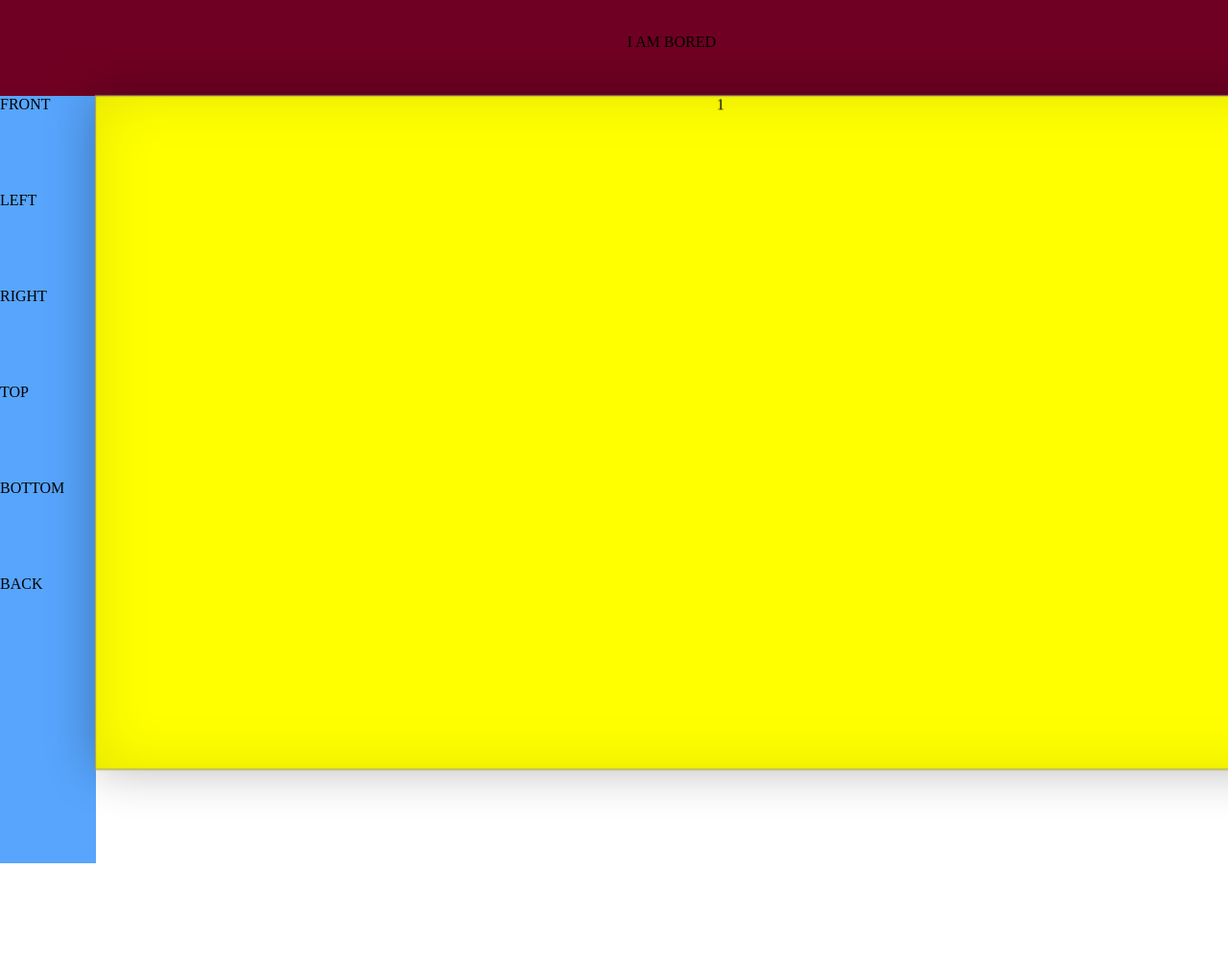
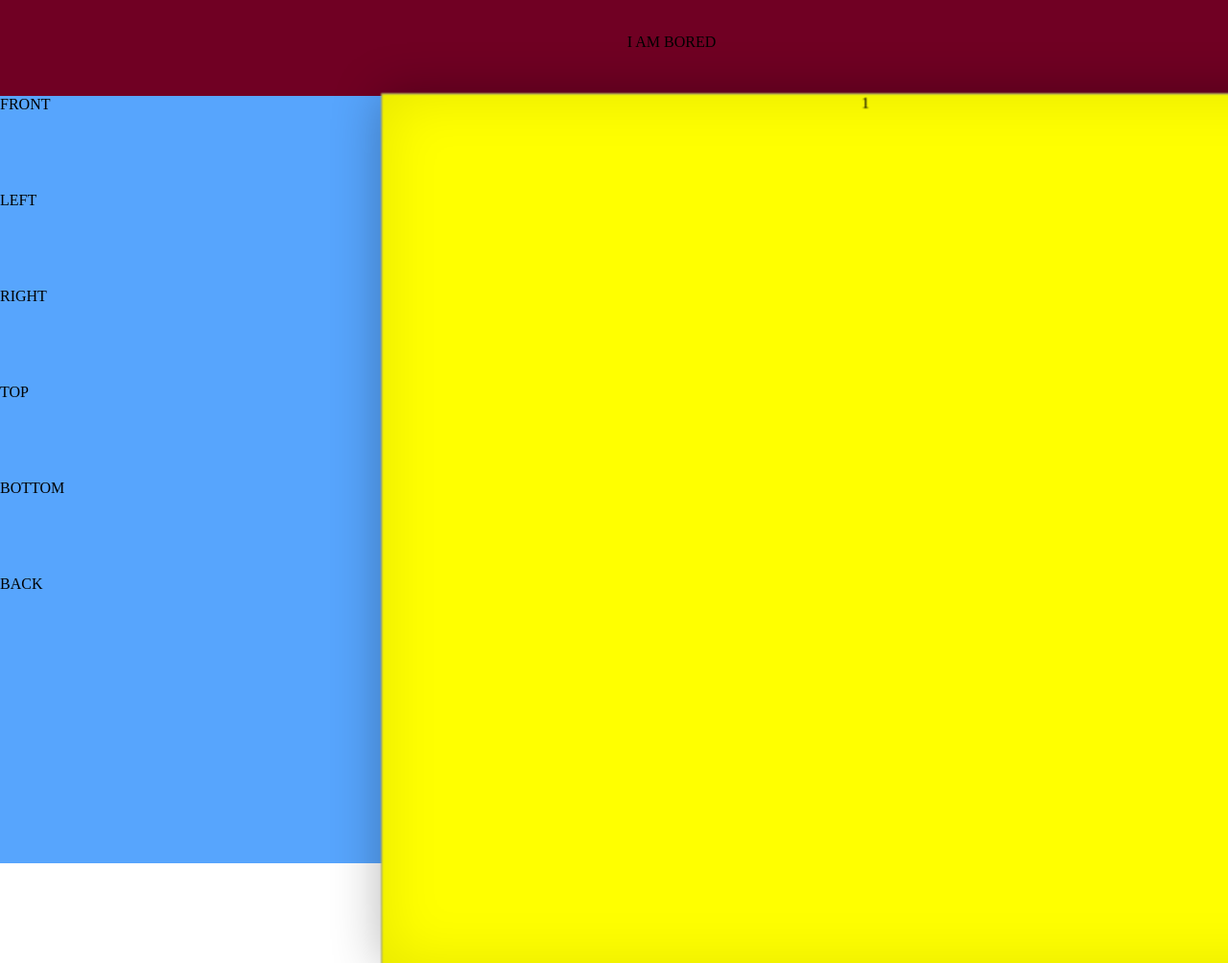
Before and after one commit to ajayrfhp/very-bad, a plain HTML site: page index.html in a window 1280 px wide. Shown: the top 1004 px of the page at 96% size. Before the commit the page ends 900 px from the top, so only its background shows below. Drawn offline with Linux system fonts and the light colour scheme.

Commit message:
slighty better :)

```diff
--- a/css/style.css
+++ b/css/style.css
@@ -1,9 +1,8 @@
-
 .navigation
 {
   background:#57A5FD;
   height:800px;
-  width:100px;
+  width:400px;
   position:absolute;
   top:100px;
   left:0px;
@@ -26,9 +25,10 @@ html
 
 }
 .cube {
-  width: 1300px;
-  height: 700px;
+  width: 1000px;
+  height: 900px;
   position: relative;
+  left:300px;
   transform-style: preserve-3d;
   backface-visibility:hidden;
   transition: all 0.85s cubic-bezier(0.175, 0.885, 0.32, 1.275);
@@ -52,35 +52,35 @@ html
 }
 .cube-face-front {
   background: yellow;
-  transform: translate3d(0, 0, 100px);
+  transform: translate3d(0, 0, 450px);
 backface-visibility: hidden;
 }
 
 .cube-face-back {
   background: orange;
-  transform: rotateY(180deg) translate3d(0, 0, 100px);
+  transform: rotateY(180deg) translate3d(0, 0, 450px);
   backface-visibility: hidden;
 }
 .cube-face-left {
   background: green;
-  transform: rotateY(-90deg) translate3d(0, 0, 100px);
+  transform: rotateY(-90deg) translate3d(0, 0, 450px);
   backface-visibility: hidden;
 }
 
 .cube-face-right {
   background: purple;
-  transform: rotateY(90deg) translate3d(0, 0, 100px);
+  transform: rotateY(90deg) translate3d(0, 0, 450px);
   backface-visibility: hidden;
 }
 .cube-face-top {
   background: blue;
-  transform: rotateX(90deg) translate3d(0, 0, 100px);
+  transform: rotateX(90deg) translate3d(0, 0, 450px);
   backface-visibility: hidden;
 }
 .cube-face-bottom {
   backface-visibility: hidden;
   background: red;
-  transform: rotateX(-90deg) translate3d(0, 0, 100px);
+  transform: rotateX(-90deg) translate3d(0, 0, 450px);
 }
 .navigation
 {
@@ -91,7 +91,6 @@ backface-visibility: hidden;
   position:absolute;
   top:100px;
   left:100px;
-
   width:1300px;
   height:700px;
   perspective:60000px;
--- a/script.js
+++ b/script.js
@@ -1,4 +1,7 @@
 $(document).ready(function(){
+		$('#radio-back').click(function(){
+		$('.cube').css({'transform':'rotateY(0deg)','transform':'rotateX(0deg)'});
+	});
 	$('#radio-back').click(function(){
 		$('.cube').css({'transform':'rotateY(180deg)'});
 	});
```
